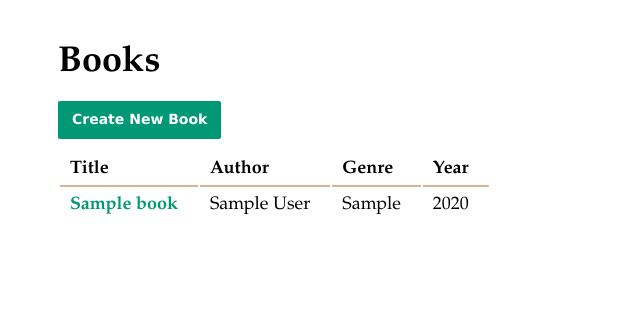
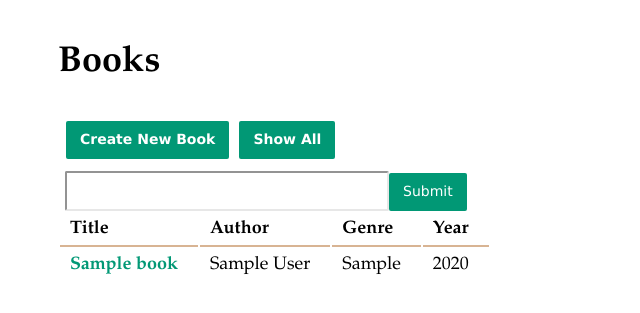
Before and after one commit to svanardenne/Library-CRUD-application, a Node server app: page /books in a window 1280 px wide. Shown: the top 313 px of the page, without its empty margins (0-640 px from the left). Run offline with Node 20, Linux system fonts and the light colour scheme; tables that the repository leaves empty hold one stand-in row (values such as "Sample post"); some libraries are stand-ins or nearby versions.

Commit message:
Added search function

```diff
--- a/package.json
+++ b/package.json
@@ -3,7 +3,7 @@
   "version": "0.0.0",
   "private": true,
   "scripts": {
-    "start": "node ./bin/www"
+    "start": "nodemon ./bin/www"
   },
   "dependencies": {
     "cookie-parser": "~1.4.4",
@@ -11,6 +11,7 @@
     "express": "~4.16.1",
     "http-errors": "~1.6.3",
     "morgan": "~1.9.1",
+    "nodemon": "^2.0.7",
     "pug": "^3.0.0",
     "sequelize": "^6.3.5",
     "sequelize-cli": "^6.2.0",
--- a/public/stylesheets/style.css
+++ b/public/stylesheets/style.css
@@ -95,3 +95,16 @@ input[type=text] {
 .error {
   color: rgb(236, 15, 15);
 }
+
+.main-links p {
+  display: inline-block;
+}
+
+.main-links p:first-child {
+  margin-right: 10px;
+  margin-left: 8px;
+}
+
+form .search-submit {
+  margin-left: 0;
+}
--- a/routes/index.js
+++ b/routes/index.js
@@ -1,6 +1,7 @@
 var express = require('express');
 var router = express.Router();
 const Book = require('../models').Book;
+const Op = require('sequelize').Op;
 
 /* GET home page. */
 router.get('/', (req, res) => {
@@ -10,6 +11,20 @@ router.get('/', (req, res) => {
 // Main book list
 router.get('/books', async (req, res) => {
   const books = await Book.findAll();
+  res.render('index', {books});
+});
+
+router.post('/books/search', async (req, res) => {
+  const books = await Book.findAll({
+    where: {
+      [Op.or]: [
+        {title: {[Op.like]: `%${req.body.query}%`}},
+        {author: {[Op.like]: `%${req.body.query}%`}},
+        {genre: {[Op.like]: `%${req.body.query}%`}},
+        {year: {[Op.like]: `%${req.body.query}%`}},
+      ]
+    }
+  });
   res.render('index', {books});
 });
 
--- a/views/index.pug
+++ b/views/index.pug
@@ -2,8 +2,15 @@ extends layout
 
 block content
   h1 Books
-  p
-    a.button(href="/books/new") Create New Book
+  div.main-links
+    p
+      a.button(href="/books/new") Create New Book
+    p
+      a.button(href="/books") Show All
+  form.search-input(action="/books/search", method="POST")
+    input(type="text", name="query")
+    input.search-submit(type="submit", value="Submit")
+
   table
     thead
       tr
```
Also changed, not shown: library.db, 1 other file.
